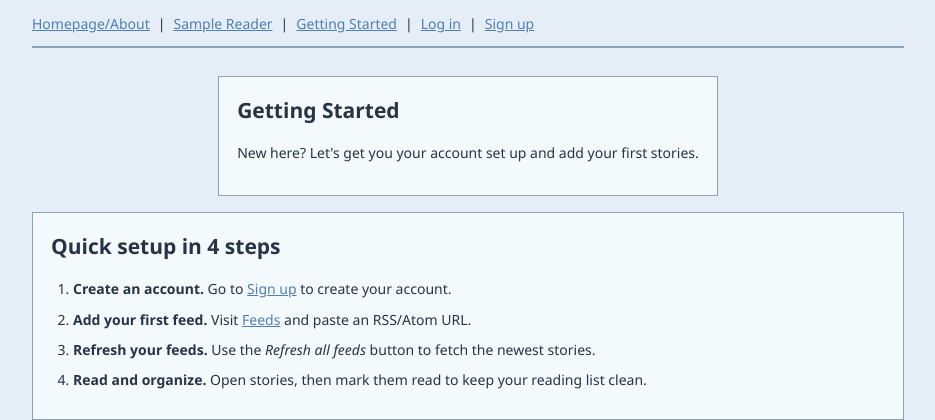
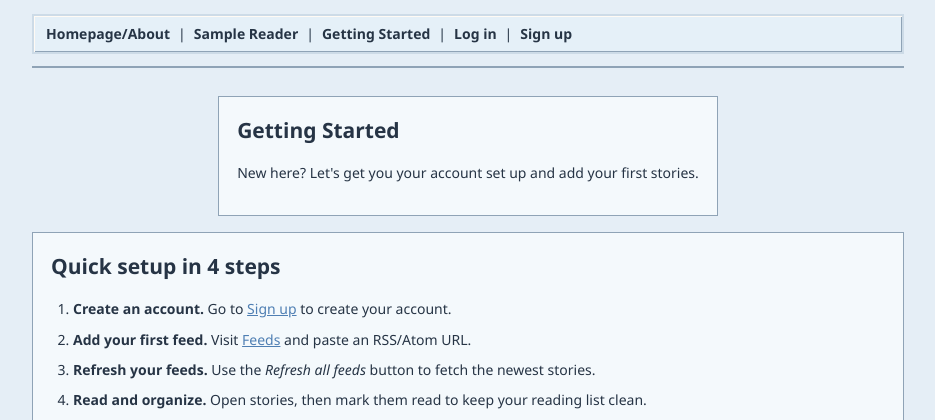
Before and after one commit to amowreader/rss-reader, a Flask app: page /getting-started in a window 1280 px wide. Shown: the top 420 px of the page, without its empty margins (172-1107 px from the left). Run offline with Flask 3, Linux system fonts and the light colour scheme.

Commit message:
fixing design

```diff
--- a/static/style.css
+++ b/static/style.css
@@ -28,15 +28,31 @@ body {
   align-content: center;
 }
 
-nav {
+.top-nav {
   display: flex;
   flex-wrap: wrap;
   align-items: center;
   gap: 8px;
+  padding: 8px 12px;
+  background: #e5f0f8;
+  border: 2px solid #cddbe7;
+  box-shadow: inset 1px 1px 0 #fffaf4, inset -1px -1px 0 #8fa3b6;
 }
 
-nav form {
+.top-nav form {
   margin: 0;
+}
+
+.top-nav a,
+.top-nav span {
+  color: var(--text);
+  text-decoration: none;
+  font-weight: 600;
+}
+
+.top-nav a:hover {
+  color: #4e7fae;
+  text-decoration: underline;
 }
 
 a {
--- a/static/style.scss
+++ b/static/style.scss
@@ -137,6 +137,10 @@ body {
 .top-nav a:hover {
   color: #4e7fae;
   text-decoration: underline;
+}
+
+.top-nav form {
+  margin: 0;
 }
 
 .divider {
--- a/templates/base.html
+++ b/templates/base.html
@@ -6,7 +6,7 @@
   <link rel="stylesheet" href="{{ url_for('static', filename='style.css') }}">
 </head>
 <body>
-  <nav>
+  <nav class="top-nav">
     <a href="{{ url_for('landing') }}">Homepage/About</a>
     |
     <a href="{{ url_for('sample') }}">Sample Reader</a>
```
